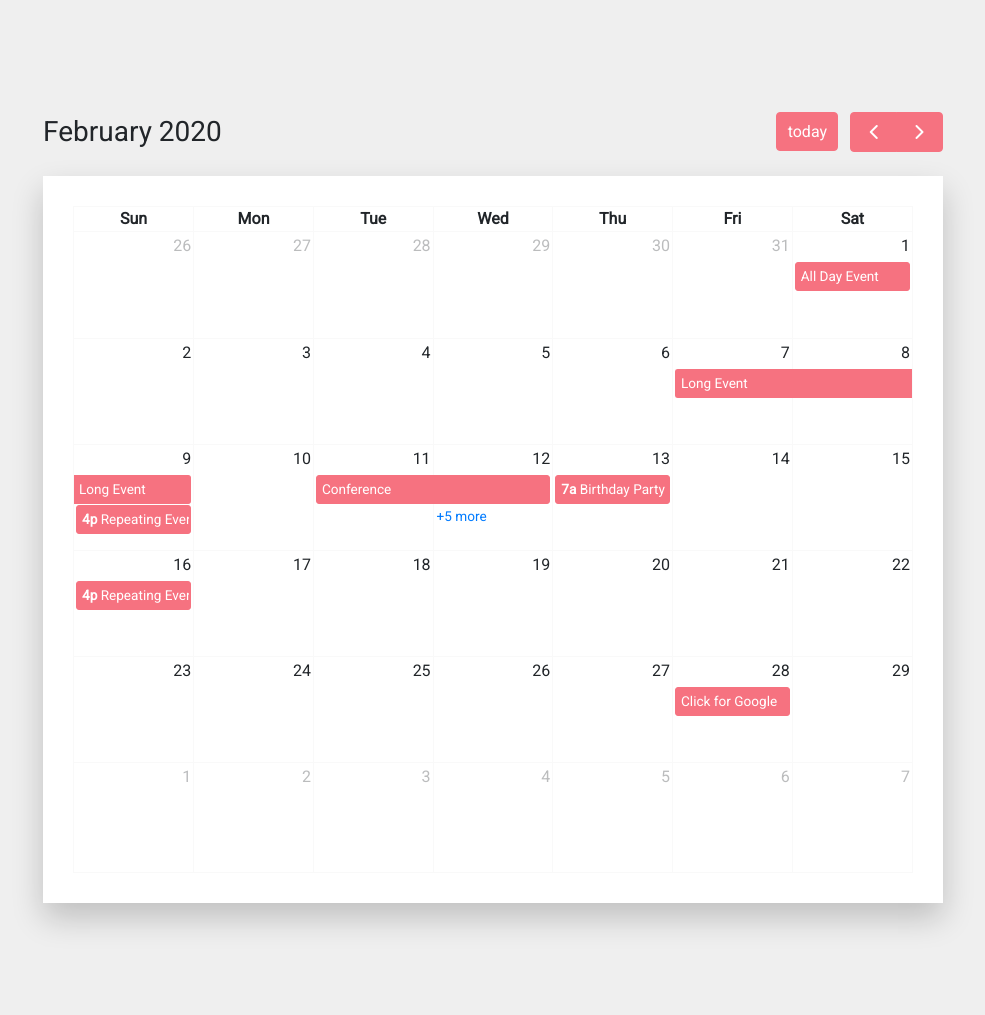
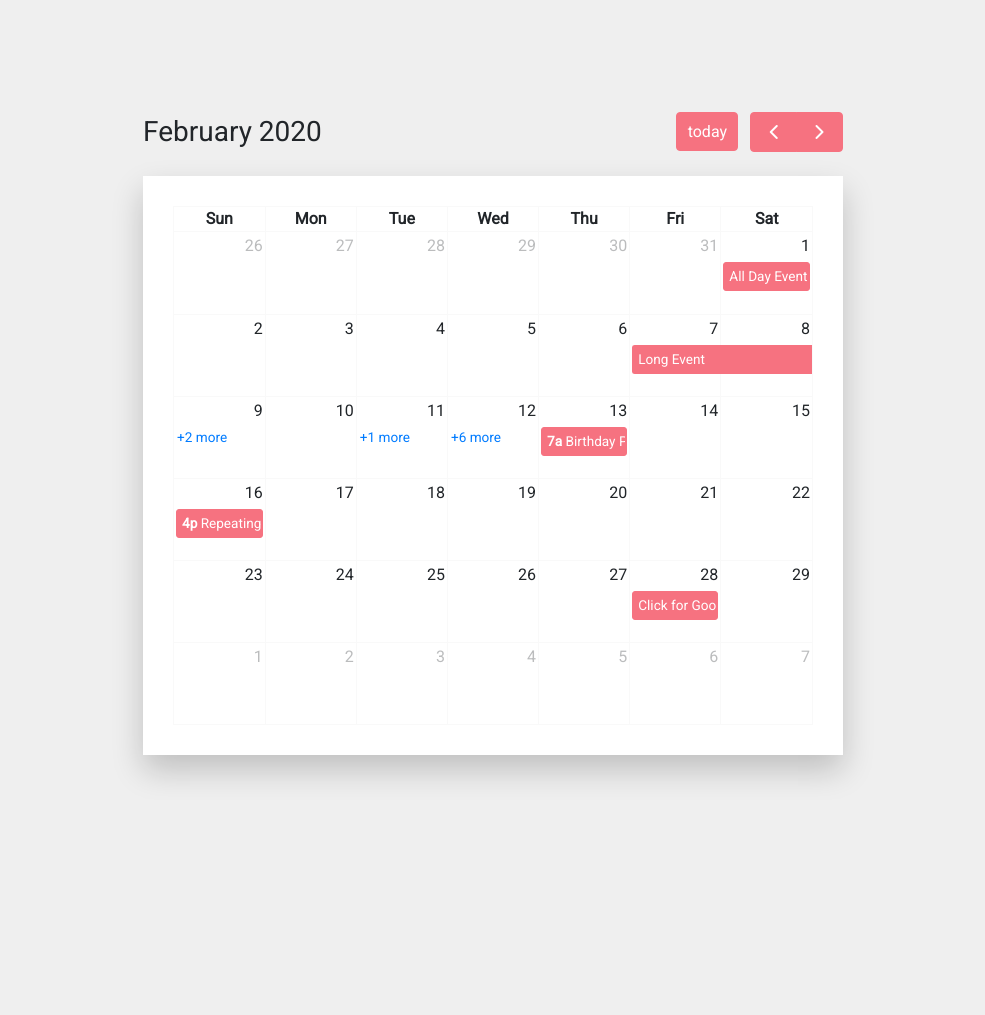
Before and after one commit to archkt/like-a-lion, a Flask app: page / in a window 1280 px wide. Shown: the whole page, without its empty margins (147-1132 px from the left). After the commit the page ends 781 px from the top, so only its background shows below. Run offline with Flask 2, Linux system fonts and the light colour scheme; the visitor is signed in with stand-in values (Sample User, id 1); lists and menus that the app fills with data are empty; some libraries are stand-ins or nearby versions.

Commit message:
[feature] calendar

```diff
--- a/templates/index.html
+++ b/templates/index.html
@@ -23,6 +23,19 @@
     <link rel="stylesheet" href="static/css/style.css">
 
     <title>Calendar #9</title>
+
+    <style>
+        html,
+        body {
+            margin: 0;
+            height: 100%;
+            overflow: hidden
+        }
+
+        #calendar {
+            max-width: 700px
+        }
+    </style>
 </head>
 
 <body>
@@ -31,8 +44,6 @@
     <div class="content">
         <div id='calendar'></div>
     </div>
-
-
 
     <script src="static/js/jquery-3.3.1.min.js"></script>
     <script src="static/js/popper.min.js"></script>
```
